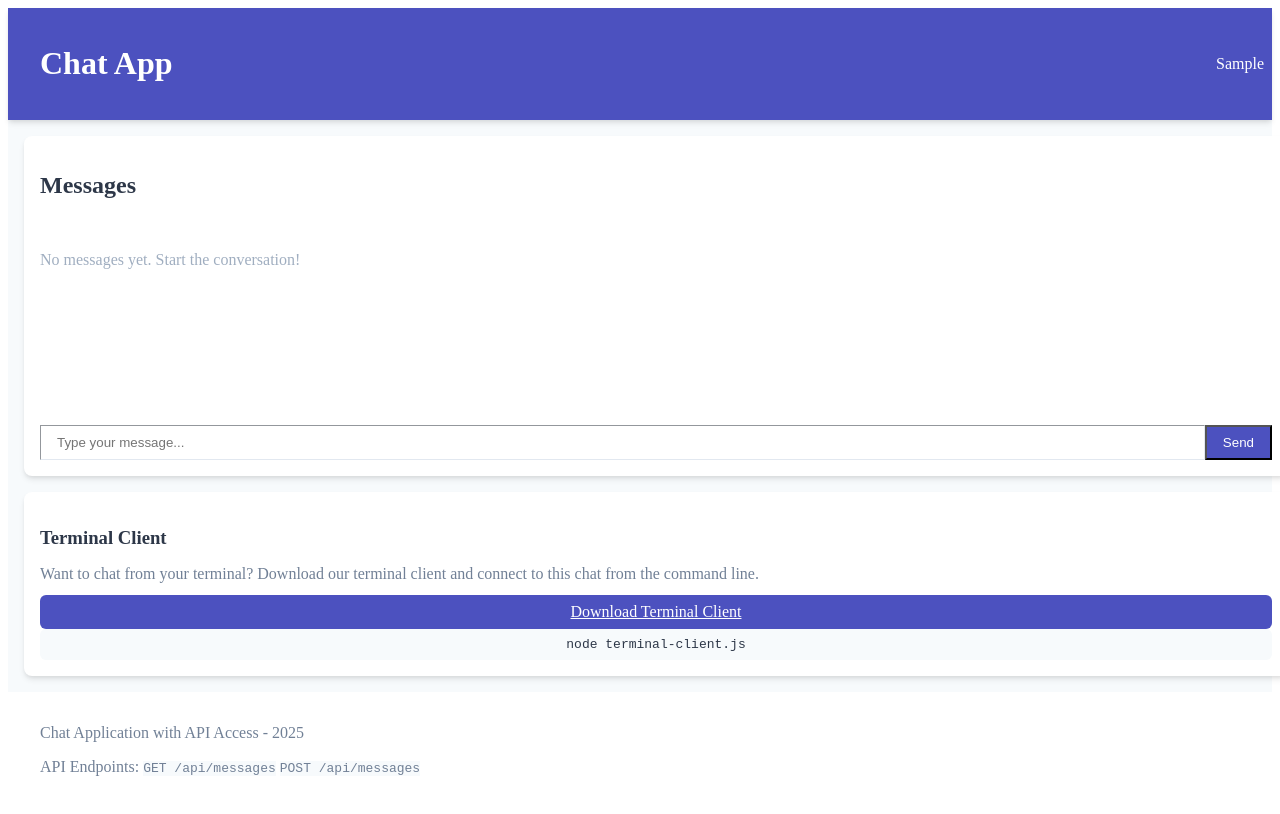
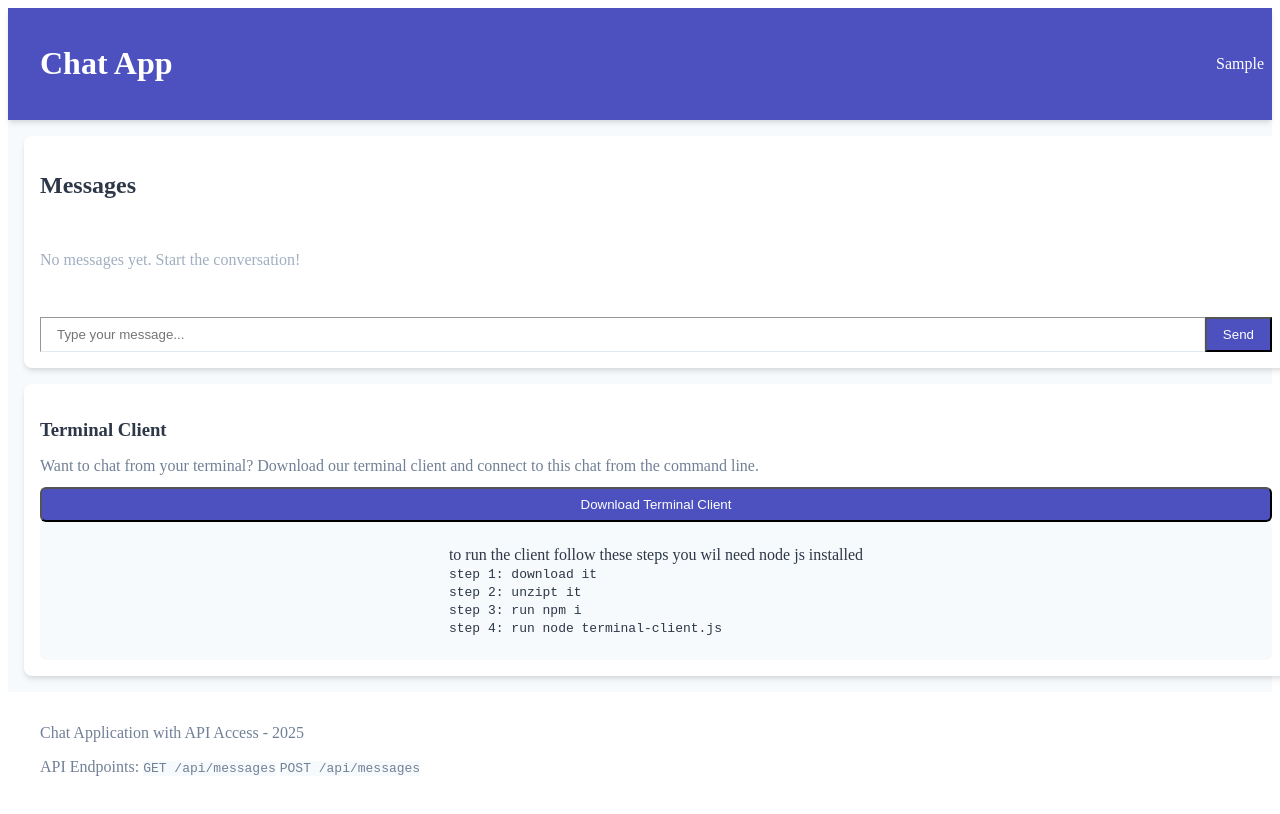
Before and after one commit to Orim12/project, a SvelteKit app: page / in a window 1280 px wide. Both pictures are taken after typing "Sample" into the empty fields and a click on the button "Join Chat". Shown: the top 814 px of the page. Built offline with nearby package versions, Linux system fonts and the light colour scheme.

Commit message:
feat: add download button and popup for terminal client instructions

```diff
--- a/src/routes/+page.svelte
+++ b/src/routes/+page.svelte
@@ -5,6 +5,7 @@
 	let username = '';
 	let isUsernameSet = false;
 	let messagesEndRef;
+	let showPopup = false;
 
 	async function fetchMessages() {
 		const res = await fetch('/api/messages');
@@ -46,6 +47,14 @@
 		const date = new Date(timestamp);
 		return date.toLocaleTimeString([], { hour: '2-digit', minute: '2-digit' });
 	}
+
+	function handleDownloadClick() {
+		showPopup = true;
+	}
+
+	function closePopup() {
+		showPopup = false;
+	}
 </script>
 
 {#if !isUsernameSet}
@@ -85,7 +94,7 @@
 					<h1 class="text-xl font-bold">Chat App</h1>
 				</div>
 				<div class="flex items-center">
-					<span class="font-medium">{username}  </span>
+					<span class="font-medium">{username}  </span>
 				</div>
 			</div>
 		</header>
@@ -151,20 +160,37 @@
 					from the command line.
 				</p>
 				<div class="flex flex-col sm:flex-row gap-3">
-					<a
-						href="/terminal-client.js"
-						download="terminal-client.js"
+					<button
+						on:click={handleDownloadClick}
 						class="flex items-center justify-center bg-indigo-600 text-white py-2 px-4 rounded-md hover:bg-indigo-700 transition duration-200"
 					>
 						Download Terminal Client
-					</a>
+					</button>
 					<div
 						class="flex items-center justify-center bg-gray-100 text-gray-800 py-2 px-4 rounded-md"
 					>
-						<code>node terminal-client.js</code>
+						<p> to run the client follow these steps you wil need node js installed<br> <code>step 1: download it <br> step 2: unzipt it<br> step 3: run npm i<br> step 4: run node terminal-client.js</code></p>
 					</div>
 				</div>
 			</div>
+
+			{#if showPopup}
+				<div class="fixed inset-0 bg-gray-800 bg-opacity-75 flex items-center justify-center">
+					<div class="bg-white rounded-lg shadow-lg p-6 w-full max-w-md">
+						<h2 class="text-xl font-bold mb-4">Download Command</h2>
+						<p class="mb-4">Run the following command in your terminal to download the client:</p>
+						<code class="block bg-gray-100 p-2 rounded mb-4"
+							>wget https://github.com/Orim12/project/releases/download/terminal-client/project.zip</code
+						>
+						<button
+							on:click={closePopup}
+							class="w-full bg-indigo-600 text-white py-2 px-4 rounded-md hover:bg-indigo-700 transition duration-200"
+						>
+							Close
+						</button>
+					</div>
+				</div>
+			{/if}
 		</main>
 
 		<footer class="bg-white border-t border-gray-200 p-4">
@@ -255,6 +281,9 @@
 	}
 	.mb-3 {
 		margin-bottom: 0.75rem;
+	}
+	.mb-4 {
+		margin-bottom: 1rem;
 	}
 	.mb-6 {
 		margin-bottom: 1.5rem;
@@ -349,8 +378,8 @@
 		background-color: #434190;
 	}
 	.transition {
-		transition-property:
-			background-color, border-color, color, fill, stroke, opacity, box-shadow, transform;
+		transition-property: background-color, border-color, color, fill, stroke, opacity, box-shadow,
+			transform;
 		transition-timing-function: cubic-bezier(0.4, 0, 0.2, 1);
 		transition-duration: 150ms;
 	}
```
